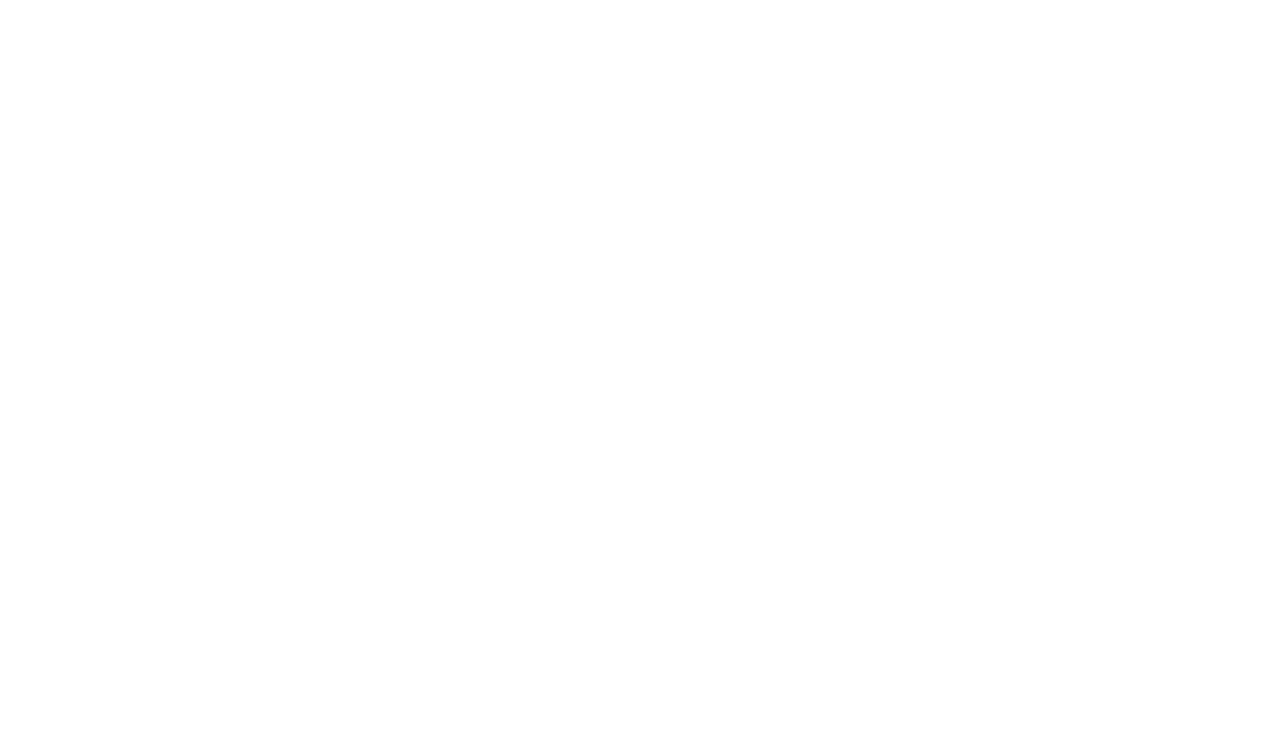
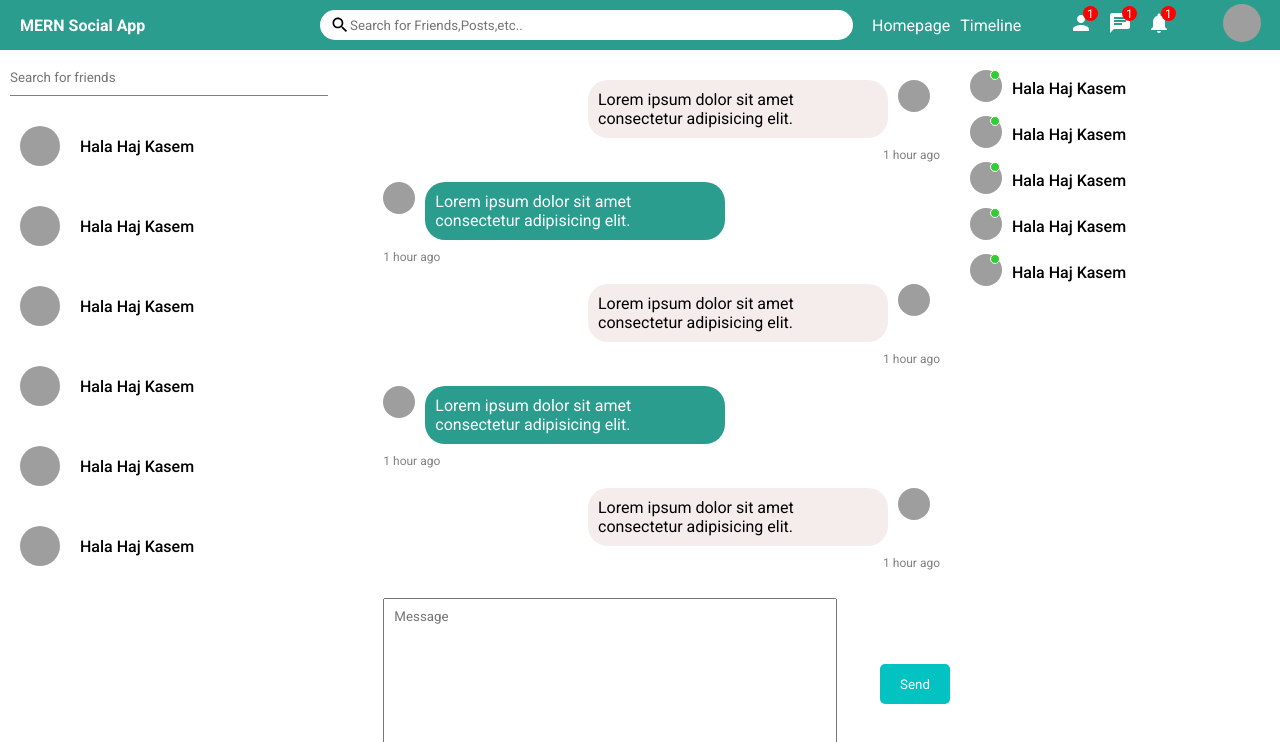
Before and after one commit to MoSaeedNahlous/MERN---Social-Media-App, a React (Create React App) app in the folder frontend/: page /messenger in a window 1280 px wide. Shown: the top 742 px of the page. Built offline with nearby package versions, Linux system fonts and the light colour scheme; sample sign-in values are in the browser's storage; grey boxes are pictures that could not be loaded.

Commit message:
Messenger UI Added

```diff
--- a/frontend/src/App.js
+++ b/frontend/src/App.js
@@ -11,6 +11,7 @@
 import Profile from './pages/profile/Profile';
 import { AuthContext } from './context/AuthContext.jsx';
 import { useContext } from 'react';
+import Messenger from './pages/messenger/Messenger';
 
 const App = () => {
   const { user } = useContext(AuthContext);
@@ -28,6 +29,9 @@
         <Route path='/profile/:username'>
           {user ? <Profile /> : <Redirect to='/login' />}
         </Route>
+        <Route path='/messenger'>
+          {user ? <Messenger /> : <Redirect to='/login' />}
+        </Route>
       </Switch>
     </Router>
   );
--- /dev/null
+++ b/frontend/src/components/chatOnline/ChatOnline.jsx
@@ -0,0 +1,20 @@
+import './chatOnline.css'
+const ChatOnline = () => {
+    return (
+        <div className='chatOnline'>
+            <div className="chatOnlineFriend">
+                <div className="chatOnlineImgContainer">
+                    <img
+                        className="chatOnlineImg"
+                        src="https://encrypted-tbn0.gstatic.com/images?q=tbn:ANd9GcRfbCra85mqivGKkLeMu00S-X_ah2e6GClAMbWoXuZPRr9IbpdBI-_Wrx0r-89HKDBfoac&usqp=CAU"
+                        alt="Hala's img"
+                    />
+                    <div className="chatOnlineBadge"></div>
+                </div>
+                <span className="chatOnlineName">Hala Haj Kasem</span>
+            </div>
+        </div>
+    )
+}
+
+export default ChatOnline
--- /dev/null
+++ b/frontend/src/components/chatOnline/chatOnline.css
@@ -0,0 +1,32 @@
+.chatOnlineFriend{
+    display: flex;
+    align-items: center;
+    font-weight: 500;
+    cursor: pointer;
+    margin-top: 10px;
+}
+
+.chatOnlineImgContainer{
+    position: relative;
+    margin-right: 10px;
+}
+
+.chatOnlineImg{
+    width: 32px;
+    height: 32px;
+    border-radius: 50%;
+    object-fit: cover;
+    border:1ps solid white;
+
+}
+
+.chatOnlineBadge{
+    position:absolute;
+    width: 10px;
+    height: 10px;
+    border-radius: 50%;
+    background-color: limegreen;
+    border:1px solid white;
+    top:0;
+    right:2px;
+}
--- /dev/null
+++ b/frontend/src/components/conversation/Conversation.jsx
@@ -0,0 +1,15 @@
+import './conversation.css'
+const Conversation = () => {
+    return (
+        <div className='conversation'>
+            <img
+                className="conversationImg"
+                src="https://encrypted-tbn0.gstatic.com/images?q=tbn:ANd9GcRfbCra85mqivGKkLeMu00S-X_ah2e6GClAMbWoXuZPRr9IbpdBI-_Wrx0r-89HKDBfoac&usqp=CAU"
+                alt="Hala's img"
+            />
+            <span className='conversationName'>Hala Haj Kasem</span>
+        </div>
+    )
+}
+
+export default Conversation
--- /dev/null
+++ b/frontend/src/components/conversation/conversation.css
@@ -0,0 +1,22 @@
+.conversation{
+    display: flex;
+    align-items: center;
+    padding: 10px;
+    cursor: pointer;
+    margin-top: 20px;
+}
+.conversation:hover{
+    background-color: rgb(240, 236, 236)
+}
+
+.conversationImg{
+    width: 40px;
+    height: 40px;
+    border-radius: 50%;
+    object-fit: cover;
+    margin-right: 20px;
+}
+
+.conversationName{
+    font-weight:500;
+}
--- /dev/null
+++ b/frontend/src/components/message/Message.jsx
@@ -0,0 +1,20 @@
+import './message.css'
+const Message = ({own}) => {
+    return (
+        <div className={own?'message own':'message'}>
+            <div className="messageTop">
+                <img
+                className="messageImg"
+                src="https://encrypted-tbn0.gstatic.com/images?q=tbn:ANd9GcRfbCra85mqivGKkLeMu00S-X_ah2e6GClAMbWoXuZPRr9IbpdBI-_Wrx0r-89HKDBfoac&usqp=CAU"
+                alt="Hala's img"
+                />
+                <p className='messageText'>
+                    Lorem ipsum dolor sit amet consectetur adipisicing elit.
+                </p>
+            </div>
+            <div className="messageBottom">1 hour ago</div>
+        </div>
+    )
+}
+
+export default Message
--- /dev/null
+++ b/frontend/src/components/message/message.css
@@ -0,0 +1,49 @@
+.message{
+    display: flex;
+    flex-direction: column;
+    margin-top: 20px;
+
+}
+
+.messageTop{
+    display: flex;
+}
+
+.messageImg{
+    width:32px;
+    height: 32px;
+    border-radius: 50%;
+    object-fit: cover;
+    margin-right: 10px;
+}
+
+.messageText{
+    padding: 10px;
+    border-radius:20px;
+    background-color:#2a9d8f;
+    color:#fff;
+    max-width: 300px;
+}
+
+.messageBottom{
+    font-size: 12px;
+    margin-top: 10px;
+    color: grey;
+}
+
+.message.own{
+    align-items:flex-end;
+}
+
+.message.own .messageText{
+    background-color:rgb(245, 236, 236);
+    color: black;
+
+}
+.message.own .messageTop{
+    display: flex;
+    flex-direction:row-reverse;
+}
+.message.own .messageImg{
+    margin-left: 10px;
+}
--- /dev/null
+++ b/frontend/src/pages/messenger/Messenger.jsx
@@ -0,0 +1,63 @@
+import ChatOnline from '../../components/chatOnline/ChatOnline'
+import Conversation from '../../components/conversation/Conversation'
+import Message from '../../components/message/Message'
+import Navbar from '../../components/navbar/Navbar'
+import './messenger.css'
+const Messenger = () => {
+    return (
+        <>
+            <Navbar />
+            <div className='messenger'>
+                <div className="chatMenu">
+                    <div className="chatMenuWrapper">
+                        <input placeholder="Search for friends" className="chatMenuInput" />
+                        <Conversation />
+                        <Conversation />
+                        <Conversation />
+                        <Conversation />
+                        <Conversation />
+                        <Conversation />
+                    </div>
+                </div>
+                <div className="chatBox">
+                    <div className="chatBoxWrapper">
+                        <div className="chatBoxTop">
+                            <Message own/>
+                            <Message />
+                            <Message own />
+                            <Message />
+                            <Message own/>
+                            <Message />
+                            <Message own/>
+                            <Message />
+                            <Message own/>
+                            <Message />
+                            <Message own/>
+                        </div>
+                        <div className="chatBoxBottom">
+                            <textarea
+                                className='chatMessageInput'
+                                placeholder="Message"
+                                name=""
+                                id=""
+                                cols="30"
+                                rows="10"></textarea>
+                            <button className='chatSubmitBtn'>Send</button>
+                        </div>
+                    </div>
+                </div>
+                <div className="chatOnline">
+                    <div className="chatOnlineWrapper">
+                        <ChatOnline />
+                        <ChatOnline />
+                        <ChatOnline />
+                        <ChatOnline />
+                        <ChatOnline />
+                    </div>
+                </div>
+            </div>
+        </>
+    )
+}
+
+export default Messenger
--- /dev/null
+++ b/frontend/src/pages/messenger/messenger.css
@@ -0,0 +1,69 @@
+.messenger{
+    height:calc(100vh - 70px);
+    display: flex;
+}
+
+.chatMenu{
+    flex: 3.5;
+}
+
+.chatMenuInput{
+    width:90% ;
+    padding: 10px 0;
+    border: none;
+    border-bottom:1px solid grey;
+
+}
+
+.chatBox{
+    flex: 5.5;
+}
+
+.chatBoxWrapper{
+    display: flex;
+    flex-direction: column;
+}
+
+.chatBoxTop{
+    overflow-y:scroll;
+    height: 100%;
+    padding-right: 10px;
+}
+
+.chatBoxBottom{
+    margin-top: 10px;
+    display: flex;
+    align-items: center;
+    justify-content: space-between;
+}
+.chatMessageInput{
+    width: 80%;
+    height: 90px;
+    padding: 10px;
+    resize: none;
+    overflow-y:scroll;
+    height: 100%;
+
+}
+
+.chatSubmitBtn{
+    width: 70px;
+    height: 40px;
+    border: none;
+    border-radius: 5px;
+    cursor: pointer;
+    background-color:rgb(2, 194, 194);
+    color: #fff;
+}
+
+
+.chatOnline{
+    flex: 3;
+}
+
+.chatMenuWrapper,
+.chatBoxWrapper,
+.chatOnlineWrapper{
+    padding: 10px;
+    height: 100%;
+}
```
